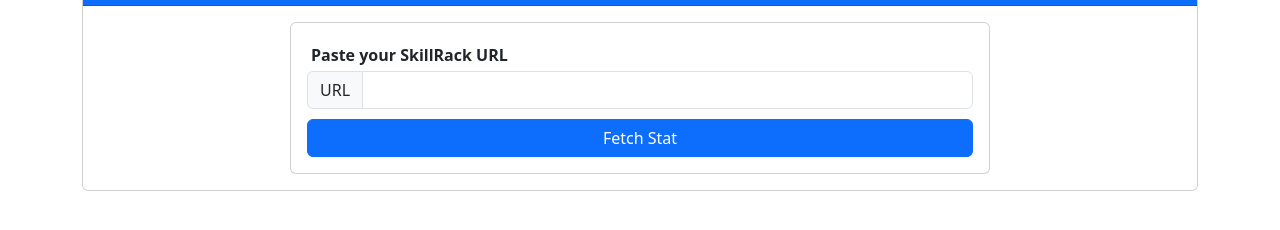
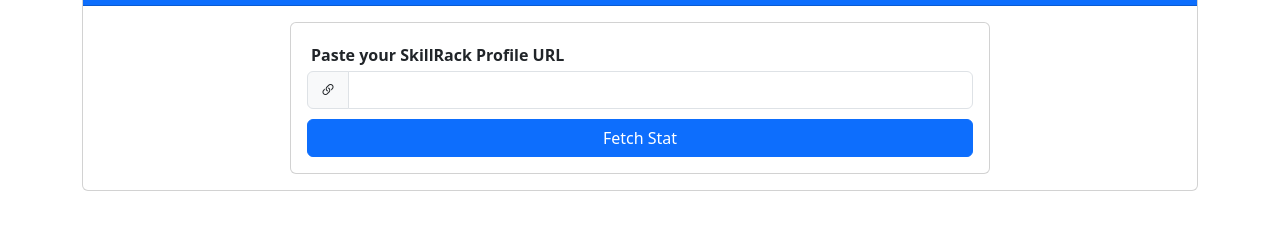
Before and after one commit to muthuabi/srack-mca-stat, a website: page public/srack-url-stat.html in a window 1280 px wide. Shown: the part 142-372 px from the top of the page. Drawn offline with nearby package versions, Linux system fonts and the light colour scheme.

Commit message:
URL icon change

```diff
--- a/public/srack-url-stat.html
+++ b/public/srack-url-stat.html
@@ -48,9 +48,9 @@
             <div class="card-body form-container px-3">
                <form class="form card p-3" id="srack-url-form">
                      <div class='form-group'>
-                        <label class='px-1 my-1'><strong>Paste your SkillRack URL</strong></label>
+                        <label class='px-1 my-1'><strong>Paste your SkillRack Profile URL</strong></label>
                         <div class="input-group input-group">
-                             <span class="input-group-text" id="inputGroup-sizing">URL</span>
+                             <span class="input-group-text" id="inputGroup-sizing"><i class="bi bi-link-45deg"></i></span>
                              <input type="url" id="input-srack-url" class="form-control" aria-label="Sizing example input" aria-describedby="inputGroup-sizing-lg" required />
                         </div>
                      </div>
```
